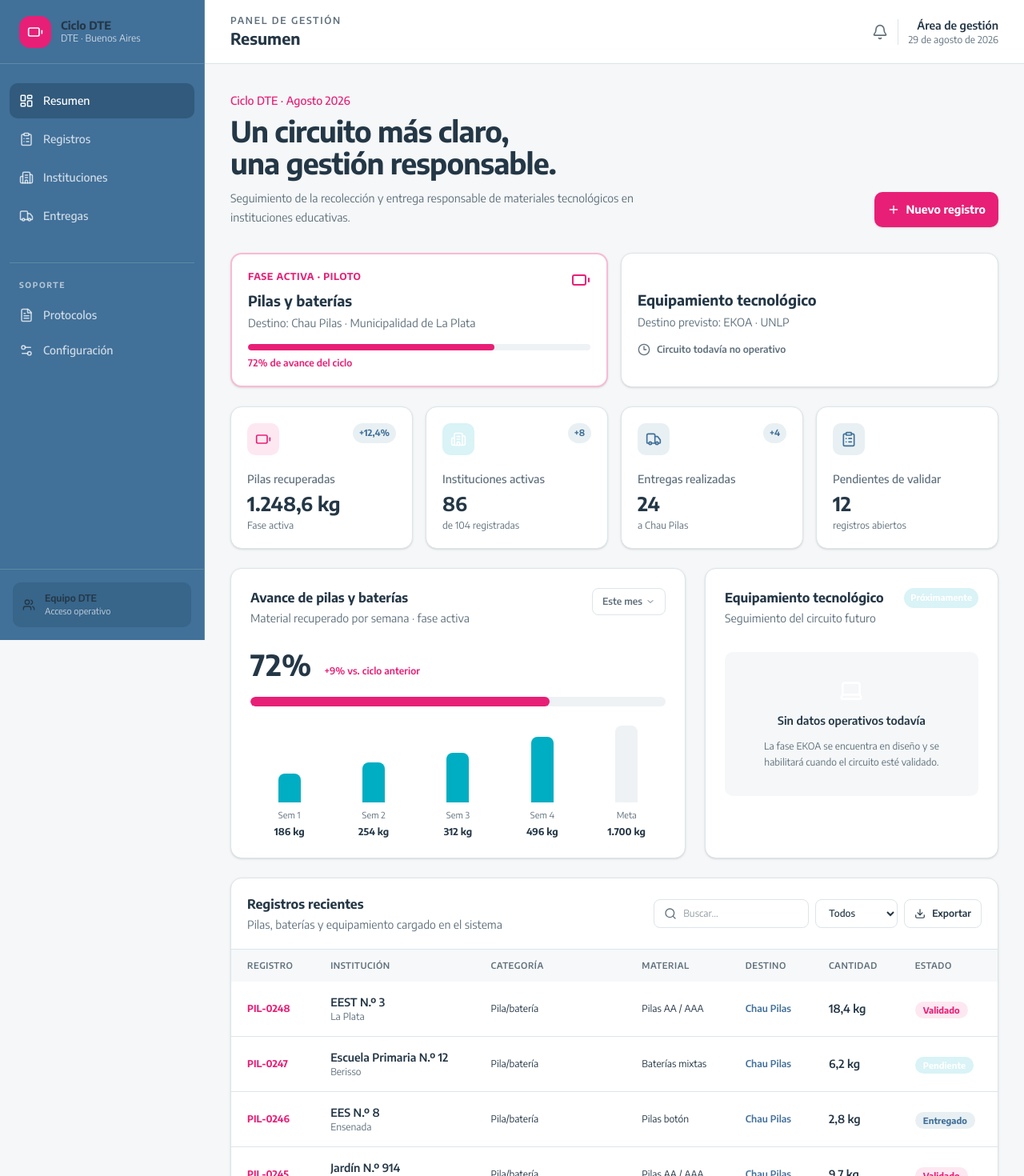
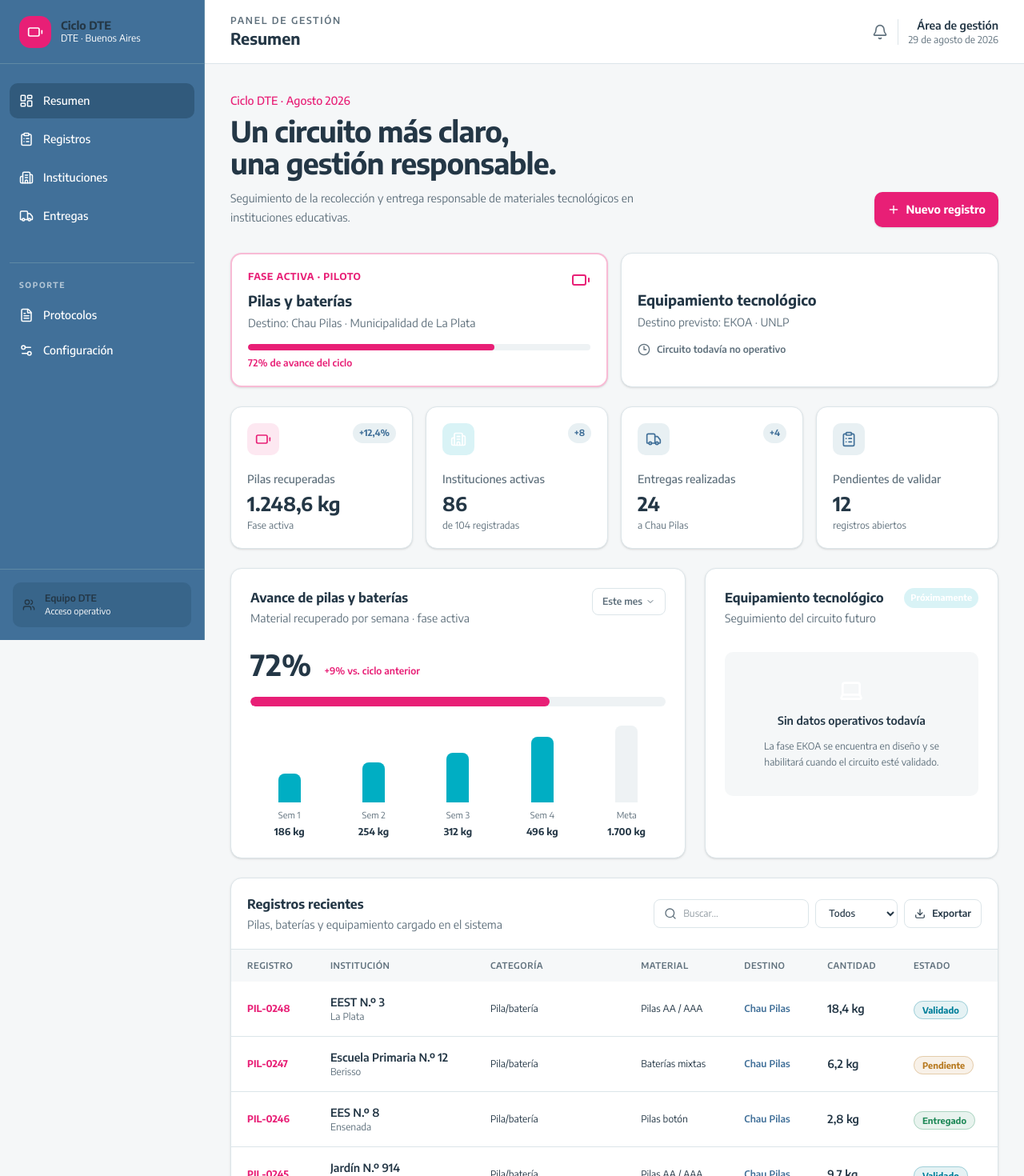
Before and after one commit to silvioridolfi/ciclodte, a Next.js app: page / in a window 1280 px wide. Shown: the top 1470 px of the page at 80% size. Built offline with nearby package versions, Linux system fonts and the light colour scheme.

Commit message:
feat: add custom status colors and update status styles in UI\n\nAdded custom CSS variables for status colors and updated status styles in page component for better visual feedback.

```diff
--- a/app/globals.css
+++ b/app/globals.css
@@ -46,6 +46,9 @@ body {
   --color-card: var(--card);
   --color-foreground: var(--foreground);
   --color-background: var(--background);
+  --color-status-success: var(--status-success);
+  --color-status-warning: var(--status-warning);
+  --color-status-info: var(--status-info);
   --radius-sm: calc(var(--radius) * 0.6);
   --radius-md: calc(var(--radius) * 0.8);
   --radius-lg: var(--radius);
@@ -75,6 +78,9 @@ body {
   --border: #dce5e9;
   --input: #dce5e9;
   --ring: #00aec3;
+  --status-success: #238b5b;
+  --status-warning: #b7791f;
+  --status-info: #007f9a;
   --chart-1: oklch(0.87 0 0);
   --chart-2: oklch(0.556 0 0);
   --chart-3: oklch(0.439 0 0);
--- a/app/page.tsx
+++ b/app/page.tsx
@@ -15,7 +15,11 @@ const initialRecords: RecordItem[] = [
   { id: 'TEC-0001', institution: 'EEST N.º 6', district: 'Brandsen', category: 'Equipamiento tecnológico', material: 'Notebook', amount: '1 unidad', date: '23 ago 2026', status: 'Pendiente', destination: 'EKOA' },
 ]
 
-const statusStyles: Record<Status, string> = { Validado: 'bg-primary/10 text-primary', Pendiente: 'bg-accent/15 text-accent-foreground', Entregado: 'bg-secondary text-secondary-foreground' }
+const statusStyles: Record<Status, string> = {
+  Validado: 'border border-status-info/30 bg-status-info/10 text-status-info',
+  Pendiente: 'border border-status-warning/30 bg-status-warning/10 text-status-warning',
+  Entregado: 'border border-status-success/30 bg-status-success/10 text-status-success',
+}
 
 export default function Page() {
   const [records, setRecords] = useState(initialRecords)
@@ -35,9 +39,9 @@ export default function Page() {
 
   return <main className="min-h-screen bg-background text-foreground">
     <aside className={`fixed inset-y-0 left-0 z-20 flex w-64 flex-col border-r border-sidebar-border bg-sidebar transition-transform md:translate-x-0 ${mobileNav ? 'translate-x-0' : '-translate-x-full'}`}>
-      <div className="flex h-20 items-center gap-3 border-b border-sidebar-border px-6"><div className="flex size-10 items-center justify-center rounded-xl bg-primary text-primary-foreground"><Battery className="size-5" /></div><div><p className="text-sm font-bold leading-tight">Ciclo DTE</p><p className="text-xs text-sidebar-foreground/70">DTE · Buenos Aires</p></div><button className="ml-auto md:hidden" aria-label="Cerrar menú" onClick={() => setMobileNav(false)}><X className="size-5" /></button></div>
-      <nav className="flex flex-1 flex-col gap-1 px-3 py-6" aria-label="Navegación principal">{[['Resumen', LayoutDashboard], ['Registros', ClipboardList], ['Instituciones', Building2], ['Entregas', Truck]].map(([label, Icon]) => <button key={String(label)} onClick={() => { setActiveSection(String(label)); setMobileNav(false) }} className={`flex items-center gap-3 rounded-lg px-3 py-3 text-left text-sm font-medium ${activeSection === label ? 'bg-sidebar-accent text-sidebar-accent-foreground' : 'text-sidebar-foreground/75 hover:bg-sidebar-accent/60'}`}><Icon className="size-[18px]" />{label}</button>)}<div className="mt-8 border-t border-sidebar-border pt-5"><p className="px-3 pb-2 text-[10px] font-bold uppercase tracking-[0.16em] text-sidebar-foreground/60">Soporte</p><button className="flex w-full items-center gap-3 rounded-lg px-3 py-3 text-left text-sm font-medium text-sidebar-foreground/75 hover:bg-sidebar-accent/60"><FileText className="size-[18px]" />Protocolos</button><button className="flex w-full items-center gap-3 rounded-lg px-3 py-3 text-left text-sm font-medium text-sidebar-foreground/75 hover:bg-sidebar-accent/60"><Settings2 className="size-[18px]" />Configuración</button></div></nav>
-      <div className="border-t border-sidebar-border p-4"><div className="flex items-center gap-3 rounded-lg bg-sidebar-accent/50 p-3"><Users className="size-4" /><div><p className="text-xs font-semibold">Equipo DTE</p><p className="text-[11px] text-sidebar-foreground/70">Acceso operativo</p></div></div></div>
+      <div className="flex h-20 items-center gap-3 border-b border-sidebar-border px-6"><div className="flex size-10 items-center justify-center rounded-xl bg-primary text-primary-foreground"><Battery className="size-5" /></div><div><p className="text-sm font-bold leading-tight">Ciclo DTE</p><p className="text-xs text-sidebar-foreground">DTE · Buenos Aires</p></div><button className="ml-auto md:hidden" aria-label="Cerrar menú" onClick={() => setMobileNav(false)}><X className="size-5" /></button></div>
+      <nav className="flex flex-1 flex-col gap-1 px-3 py-6" aria-label="Navegación principal">{[['Resumen', LayoutDashboard], ['Registros', ClipboardList], ['Instituciones', Building2], ['Entregas', Truck]].map(([label, Icon]) => <button key={String(label)} onClick={() => { setActiveSection(String(label)); setMobileNav(false) }} className={`flex items-center gap-3 rounded-lg px-3 py-3 text-left text-sm font-medium ${activeSection === label ? 'bg-sidebar-accent text-sidebar-accent-foreground' : 'text-sidebar-foreground hover:bg-sidebar-accent/60'}`}><Icon className="size-[18px]" />{label}</button>)}<div className="mt-8 border-t border-sidebar-border pt-5"><p className="px-3 pb-2 text-[10px] font-bold uppercase tracking-[0.16em] text-sidebar-foreground/60">Soporte</p><button className="flex w-full items-center gap-3 rounded-lg px-3 py-3 text-left text-sm font-medium text-sidebar-foreground hover:bg-sidebar-accent/60"><FileText className="size-[18px]" />Protocolos</button><button className="flex w-full items-center gap-3 rounded-lg px-3 py-3 text-left text-sm font-medium text-sidebar-foreground hover:bg-sidebar-accent/60"><Settings2 className="size-[18px]" />Configuración</button></div></nav>
+      <div className="border-t border-sidebar-border p-4"><div className="flex items-center gap-3 rounded-lg bg-sidebar-accent/50 p-3"><Users className="size-4" /><div><p className="text-xs font-semibold">Equipo DTE</p><p className="text-[11px] text-sidebar-foreground">Acceso operativo</p></div></div></div>
     </aside>
     <div className="md:pl-64"><header className="flex h-20 items-center justify-between border-b border-border bg-card px-5 md:px-8"><div className="flex items-center gap-3"><button className="md:hidden" aria-label="Abrir menú" onClick={() => setMobileNav(true)}><Menu className="size-5" /></button><div><p className="text-xs font-semibold uppercase tracking-[0.14em] text-muted-foreground">Panel de gestión</p><h1 className="text-xl font-bold">{activeSection}</h1></div></div><div className="flex items-center gap-3"><Bell className="size-5 text-muted-foreground" /><div className="hidden h-8 w-px bg-border sm:block" /><div className="hidden text-right sm:block"><p className="text-sm font-semibold">Área de gestión</p><p className="text-xs text-muted-foreground">29 de agosto de 2026</p></div></div></header>
       <div className="mx-auto max-w-[1440px] px-5 py-7 md:px-8 md:py-9"><div className="mb-8 flex flex-col justify-between gap-4 sm:flex-row sm:items-end"><div><p className="mb-2 text-sm font-medium text-primary">Ciclo DTE · Agosto 2026</p><h2 className="text-3xl font-bold tracking-tight text-balance md:text-4xl">Un circuito más claro,<br className="hidden md:block" /> una gestión responsable.</h2><p className="mt-3 max-w-xl text-sm leading-6 text-muted-foreground">Seguimiento de la recolección y entrega responsable de materiales tecnológicos en instituciones educativas.</p></div><button onClick={() => setShowForm(true)} className="inline-flex h-11 items-center justify-center gap-2 rounded-lg bg-primary px-4 text-sm font-bold text-primary-foreground shadow-sm hover:bg-primary/90"><Plus className="size-4" />Nuevo registro</button></div>
```
